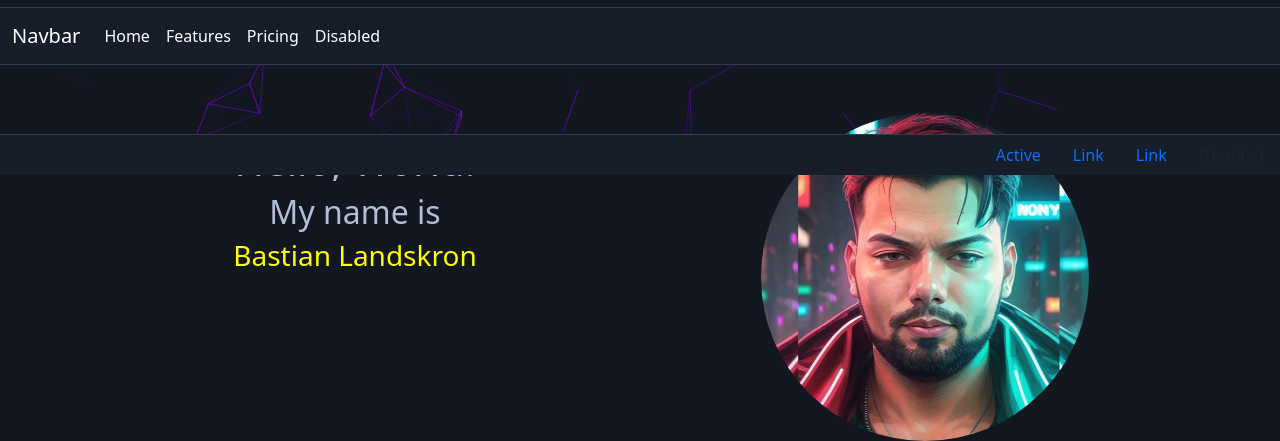
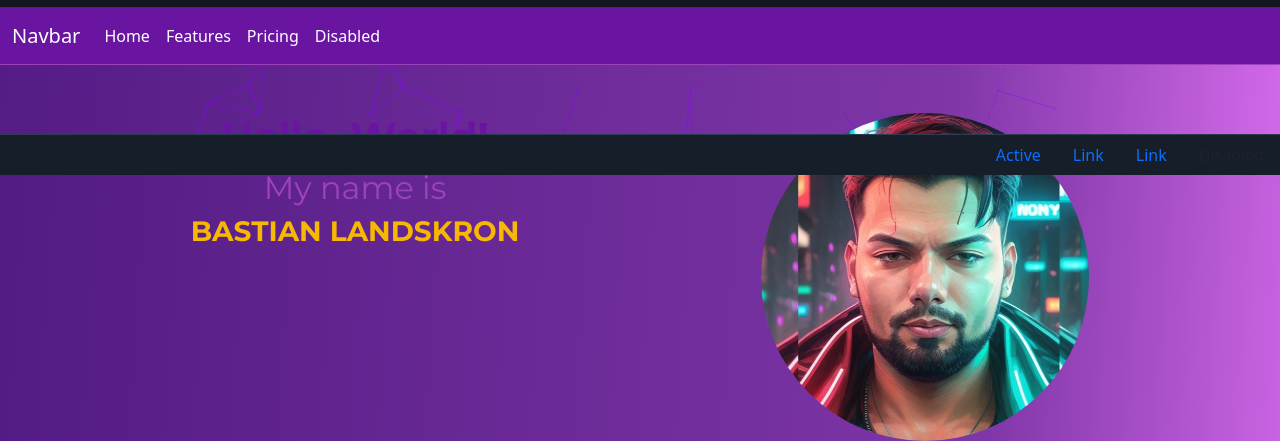
Before and after one commit to Blandskron/portafolioBlandskron, a Django app: page /home/ in a window 1280 px wide. Shown: the part 625-1066 px from the top of the page. Run offline with Django 5.2, Linux system fonts and the light colour scheme.

Commit message:
update color

```diff
--- a/portfolio/templates/base.html
+++ b/portfolio/templates/base.html
@@ -12,6 +12,9 @@
         gtag("config", "G-0HTRJHD9N0")
     </script>
     <meta charset="UTF-8">
+    <link rel="preconnect" href="https://fonts.googleapis.com">
+    <link rel="preconnect" href="https://fonts.gstatic.com" crossorigin>
+    <link href="https://fonts.googleapis.com/css2?family=Montserrat:ital,wght@0,100..900;1,100..900&display=swap" rel="stylesheet">
     <meta name="viewport" content="width=device-width, initial-scale=1.0">
     <title>{% block title %}Mi Sitio Web{% endblock %}</title>
     <link href="https://cdn.jsdelivr.net/npm/bootstrap@5.3.3/dist/css/bootstrap.min.css" rel="stylesheet" integrity="sha384-QWTKZyjpPEjISv5WaRU9OFeRpok6YctnYmDr5pNlyT2bRjXh0JMhjY6hW+ALEwIH" crossorigin="anonymous">
@@ -25,9 +28,30 @@
             z-index: -1;
             pointer-events: none;
         }
+        .montserrat {
+            font-family: "Montserrat", sans-serif;
+            font-optical-sizing: auto;
+            font-style: normal;
+        }
+
+        /* Estilos para diferentes tamaños de texto */
+        .montserrat-heading {
+            font-weight: 700; /* Peso de la fuente */
+        }
+
+        .montserrat-body {
+            font-weight: 400; /* Peso de la fuente */
+        }
+
+        .montserrat-small {
+            font-weight: 400; /* Peso de la fuente */
+        }
     </style>
 </head>
-<body style="background-color: #121720;">
+<body style="background: rgb(210,105,234);
+background: linear-gradient(274deg, rgba(210,105,234,1) 0%, rgba(127,54,167,1) 25%, rgba(82,27,131,1) 100%);
+height: 100vh;
+width: 100vw;">
     {% include 'header.html' %}
 
     {% include 'nav.html' %}
--- a/portfolio/templates/nav.html
+++ b/portfolio/templates/nav.html
@@ -1,4 +1,4 @@
-<nav class="navbar navbar-expand-lg" style="background-color: #161e29; border-bottom: 1px solid #2e3c51;">
+<nav class="navbar navbar-expand-lg" style="background-color: #6A15A2; border-bottom: 1px solid #9C42BD;">
     <div class="container-fluid">
         <a class="navbar-brand" href="#" style="color: white;">Navbar</a>
         <button class="navbar-toggler" type="button" data-bs-toggle="collapse" data-bs-target="#navbarNav" aria-controls="navbarNav" aria-expanded="false" aria-label="Toggle navigation">
--- a/portfolio/templates/webportfolioapp/home.html
+++ b/portfolio/templates/webportfolioapp/home.html
@@ -7,9 +7,9 @@
 <div class="container text-center mt-5">
     <div class="row">
         <div class="col-md-6 order-md-1">
-            <h1 class="mt-4" style="color: #b2bed7;">Hello, World!</h1>
-            <h2 style="color: #b2bed7;">My name is</h2>
-            <h3 style="color: #ff0;">Bastian Landskron</h3>
+            <h1 class="montserrat montserrat-heading" style="color: #6A15A2;">Hello, World!</h1>
+            <h2 class="montserrat montserrat-body" style="color: #9C42BD;">My name is</h2>
+            <h3 class="montserrat montserrat-small" style="color: #F7B801;"><strong>BASTIAN LANDSKRON</strong></h3>
         </div>
         <div class="col-md-6 order-md-2">
             <img src="{% static 'img/perfil.jpg' %}"  alt="Perfil" style="width:60%; border-radius:50%;">
```
